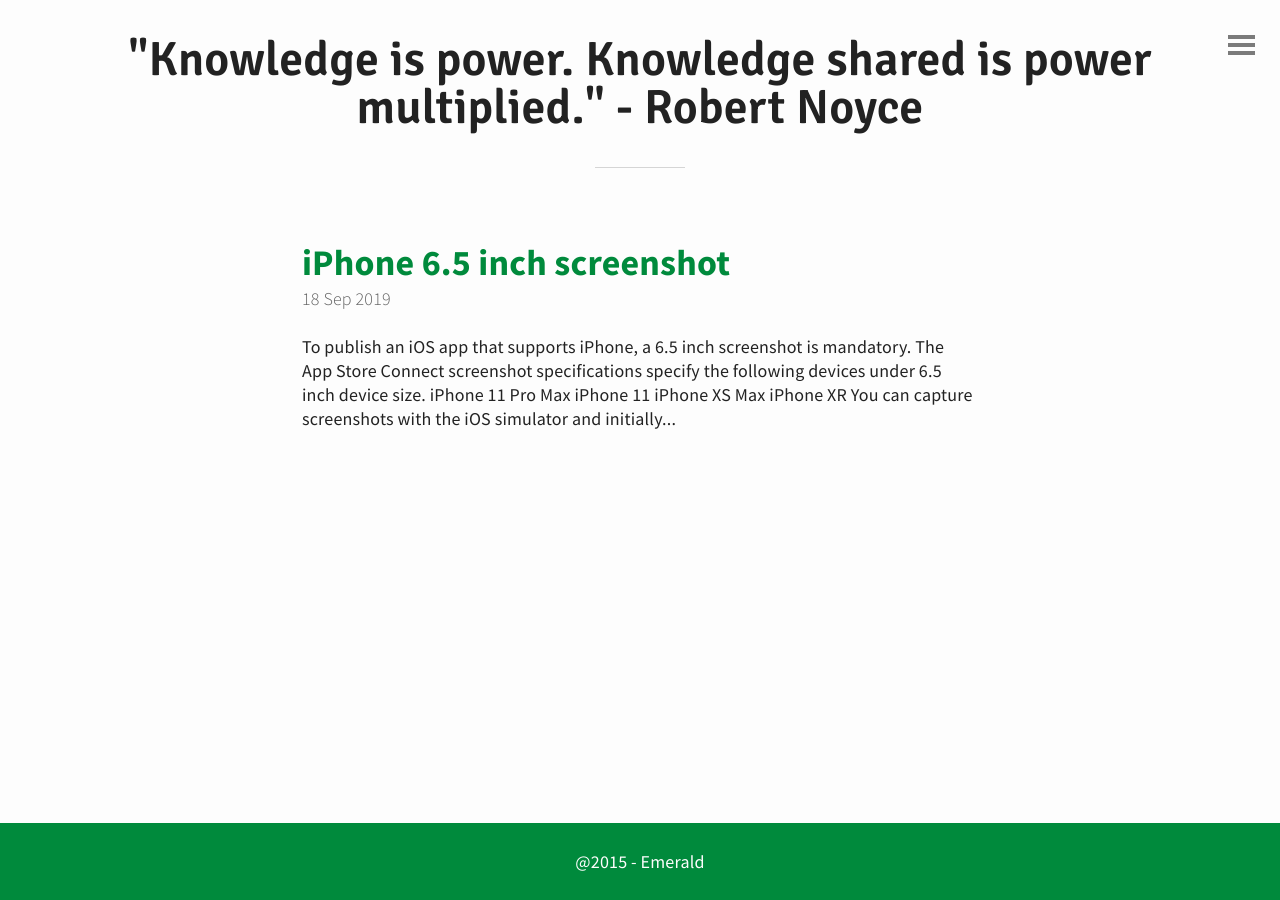
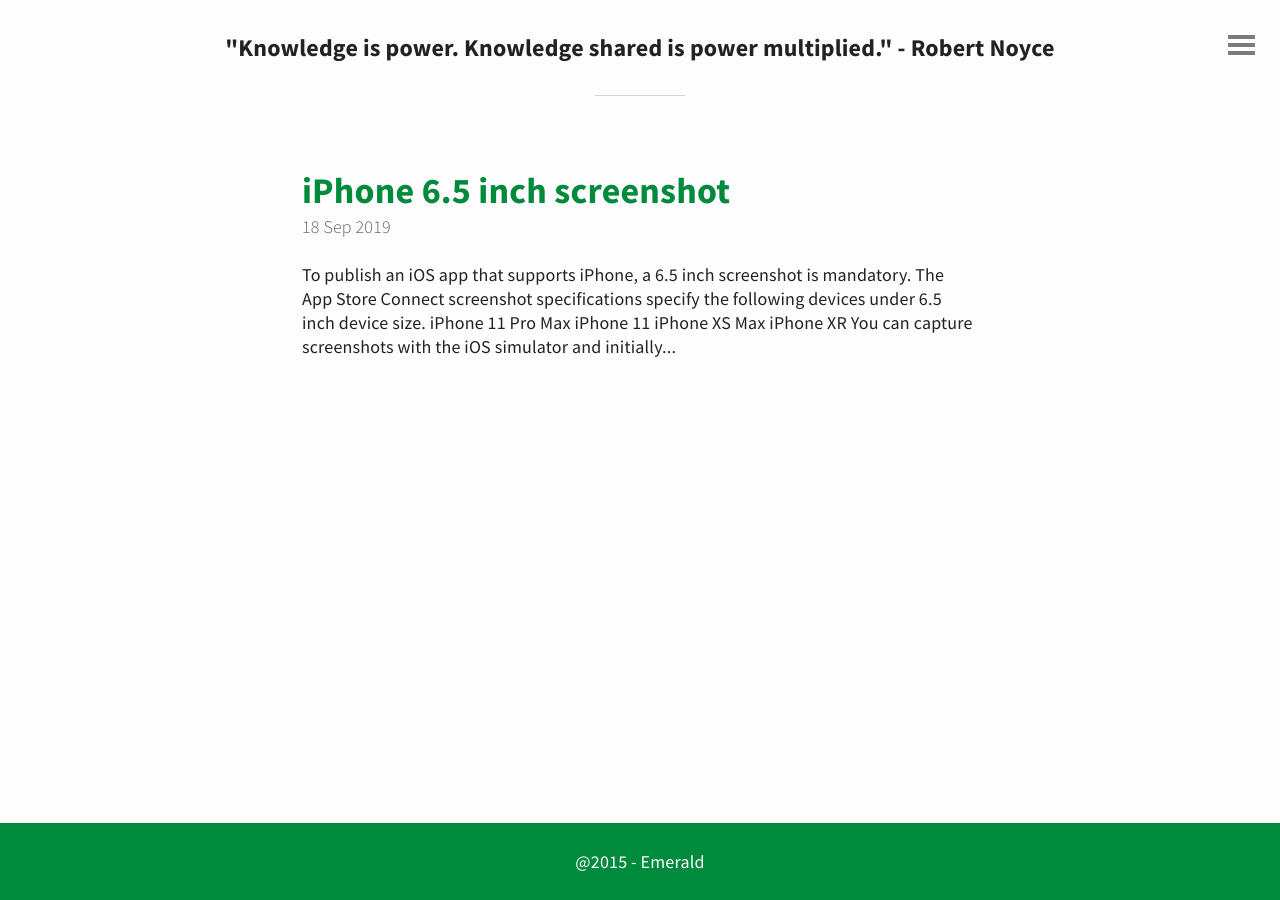
Before and after one commit to ajpagente/ajpagente.github.io, a Jekyll site: the page built from index.html, in a window 1280 px wide. Built offline with Jekyll 4.4.1, drawn with Linux system fonts in a browser that asks for light colours; the list of posts is cut into pages by our own code.

```diff
--- a/_includes/header-custom.html
+++ b/_includes/header-custom.html
@@ -1,5 +1,5 @@
 <header id="header">
 
-	<h1>"Knowledge is power. Knowledge shared is power multiplied." - Robert Noyce</h1>
+	<h3>"Knowledge is power. Knowledge shared is power multiplied." - Robert Noyce</h3>
 
 </header>
```
